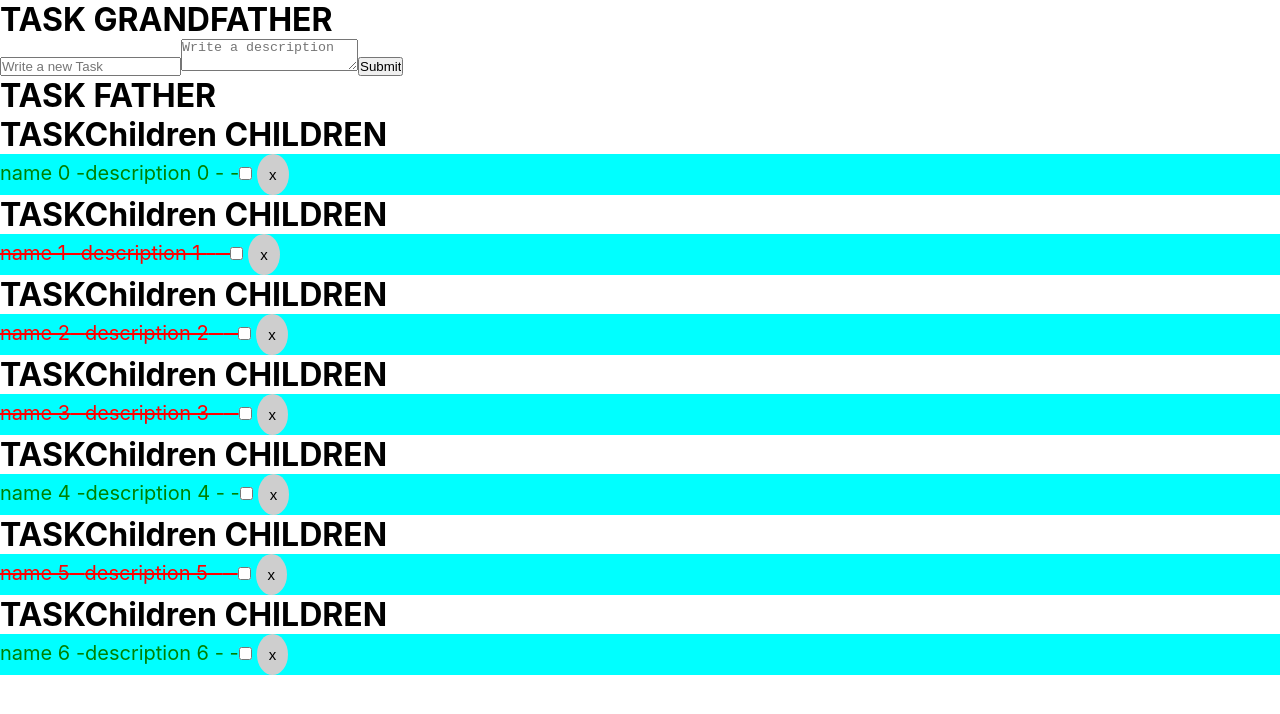
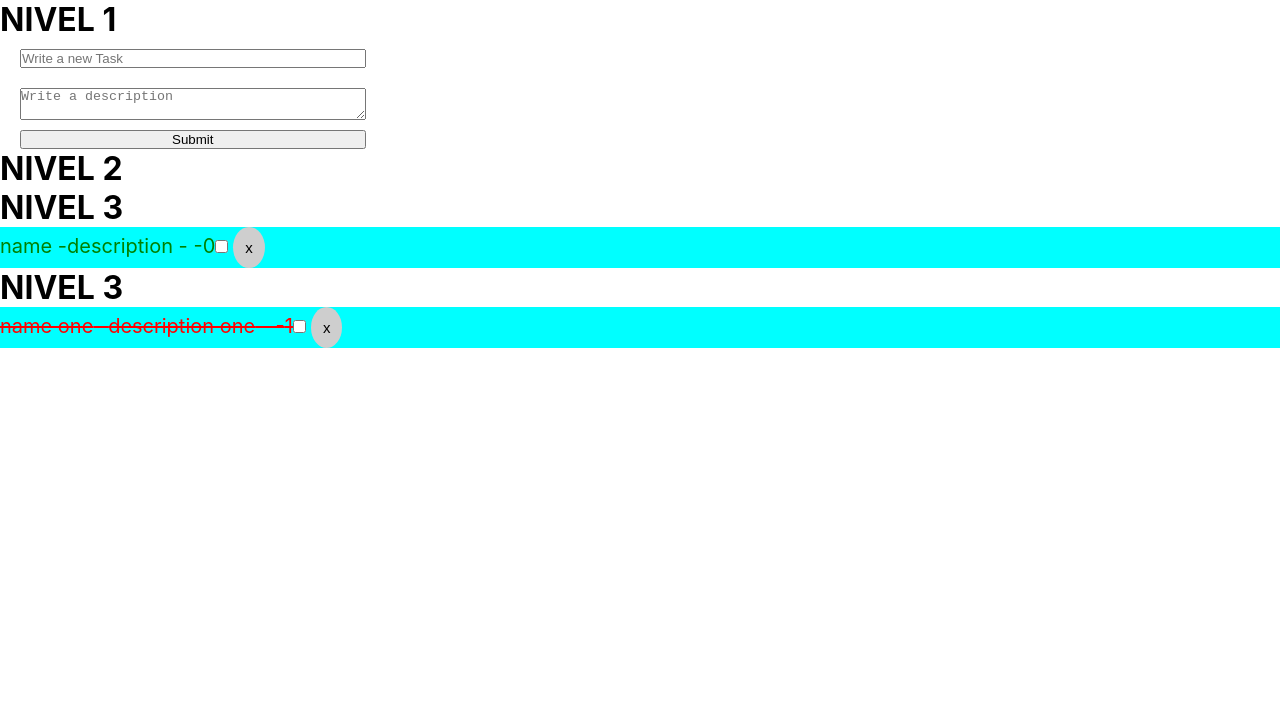
Before and after one commit to saulwolfdev/react-review, a React (Create React App) app: page / in a window 1280 px wide. Shown: the top 714 px of the page. Built offline with nearby package versions, Linux system fonts and the light colour scheme.

Commit message:
Se unos dos componentes pasando los estados desde TaskForm a App  mediante funciones, se tomo los valores de los input y se actualizo el estado y dibujamos en la pantalla

```diff
--- a/src/App.js
+++ b/src/App.js
@@ -5,16 +5,30 @@ import TaskForm from './components/TaskForm.js';
 class App extends Component {
 	constructor(props) {
 		super(props)
-			this.state={
-		tasksGrandFather:tasks
+		this.state = {
+			tasks: tasks
 		}
+	}
+
+	addTask = (title, description) => {
+		// console.log("recibiendo datos desde APP")
+		// console.log(title,description)
+		const newTask = {
+			title: title,
+			description: description,
+			id: this.state.tasks.length
+		}
+		console.log(newTask)
+		this.setState({
+			tasks:[...this.state.tasks, newTask]
+		})
 	}
 	render() {
 		return (
 			<div>
-		  <h1>TASK GRANDFATHER</h1>
-		  <TaskForm/>
-		  <Tasks taskGrandFather={this.state.tasksGrandFather}/>
+				<h1>NIVEL 1</h1>
+				<TaskForm addTask={this.addTask} />
+				<Tasks tasks={this.state.tasks} />
 			</div>
 		);
 	}
--- a/src/components/Task.js
+++ b/src/components/Task.js
@@ -10,29 +10,30 @@ class Task extends Component {
 		return{
 			fontSize:"20px",
 			fontWeight: '400',
-			color:this.props.taskChildren.done?"red":"green",
+			color:this.props.task.done?"red":"green",
 			backgroundColor: "#00ffff",
-			textDecoration:this.props.taskChildren.done?"line-through":"none"
+			textDecoration:this.props.task.done?"line-through":"none"
 		}
 	}
 	render() {
-		const {taskChildren}=this.props;
+		const {task}=this.props;
 		return (
 			<div>
 			{/* DESTRUCTURING */}
-			  <h1>TASKChildren CHILDREN</h1>
-				<p  key={taskChildren.id} style={this.stylesCompleted()}>
-				    {taskChildren.title} -
-					{taskChildren.description} -
-					{taskChildren.done} -
+			  <h1>NIVEL 3</h1>
+				<p  key={task.id} style={this.stylesCompleted()}>
+					{task.title} -
+					{task.description} -
+					{task.done} -
+					  {task.id}
 					<input type="checkbox"/>
 					<button style={button}>x</button>
 			  </p>
 			{/* //OTRA FORMA
-			// 	<li key={this.props.taskChildren.id}>
-			// 	    <p>{this.props.taskChildren.title}</p>
-			// 		<p>{this.props.taskChildren.description}</p>
-			// 		<p>{this.props.taskChildren.done}</p>
+			// 	<li key={this.props.task.id}>
+			// 	    <p>{this.props.task.title}</p>
+			// 		<p>{this.props.task.description}</p>
+			// 		<p>{this.props.task.done}</p>
 			// 		<input type="checkbox"/>
 			// 		<button>x</button>
 			//   </li> */}
@@ -41,7 +42,7 @@ class Task extends Component {
 	}
 }
 Task.propTypes={
-	taskChildren:PropTypes.object.isRequired
+	task:PropTypes.object.isRequired
 
 }
 const button={
--- a/src/components/TaskForm.js
+++ b/src/components/TaskForm.js
@@ -9,21 +9,21 @@ class TaskForm extends Component {
 	}
 	onSubmit=(e)=>{
 		e.preventDefault()
-		console.log("Enviando de datos")
+		// console.log("Enviando de datos")
+		this.props.addTask(this.state.title,this.state.description)
 	}
-	onChange=e=>{
-		console.log(e.target.value)
-		console.log("Datos cargados")
-		this.setState({
-			[e.target.name]:e.target.value
-		})
-	}
+	onChange = (e) => this.setState({
+        [e.target.name]: e.target.value
+    })
 	render() {
+		//solo para verificar el llamado añ addTask
+		//this.props.addTask()
 		return (
 			<div>
-				<form onSubmit={this.onSubmit}>
+				<form onSubmit={this.onSubmit} style={form}>
 					<input
 						name="title"
+						style={inputs}
 						type="text"
 						placeholder="Write a new Task"
 						onChange={this.onChange}
@@ -31,6 +31,7 @@ class TaskForm extends Component {
 					<textarea
 						name="description"
 						type="text"
+						style={inputs}
 						placeholder="Write a description"
 						onChange={this.onChange}
 						value={this.state.description}></textarea>
@@ -40,5 +41,13 @@ class TaskForm extends Component {
 		);
 	}
 }
-
+const form={
+	display: "flex",
+    flexDirection: "column",
+    width: "27%",
+    marginLeft: "20px"
+}
+const inputs={
+	margin:"10px 0 "
+}
 export default TaskForm;
--- a/src/components/Tasks.js
+++ b/src/components/Tasks.js
@@ -9,13 +9,13 @@ class Tasks extends Component {
 	render() {
 		return (
 			<div>
-				<h1>TASK FATHER</h1>
-					{this.props.taskGrandFather.map(task => <Task taskChildren={task} key={task.id}/>)}
+				<h1>NIVEL 2</h1>
+					{this.props.tasks.map(task => <Task task={task} key={task.id}/>)}
 			</div>
 		)
 	}
 }
 Tasks.propTypes={
-	taskGrandFather:PropTypes.array.isRequired
+	tasks:PropTypes.array.isRequired
 }
 export default Tasks;
--- a/src/sample/tasks.json
+++ b/src/sample/tasks.json
@@ -1,44 +1,14 @@
 [
 	{
 	"id":0,
-	"title":"name 0 ",
-	"description":"description 0",
+	"title":"name ",
+	"description":"description ",
 	"done":false
 },
 	{
 	"id":1,
-	"title":"name 1",
-	"description":"description 1 ",
+	"title":"name one",
+	"description":"description one",
 	"done":true
-},
-	{
-	"id":2,
-	"title":"name 2",
-	"description":"description 2",
-	"done":true
-},
-	{
-	"id":3,
-	"title":"name 3",
-	"description":"description 3",
-	"done":true
-},
-	{
-	"id":4,
-	"title":"name 4",
-	"description":"description 4",
-	"done":false
-},
-	{
-	"id":5,
-	"title":"name 5",
-	"description":"description 5",
-	"done":true
-},
-	{
-	"id":6,
-	"title":"name 6",
-	"description":"description 6",
-	"done":false
 }
 ]
```
Lines whose indentation alone changed are shown as unchanged.
